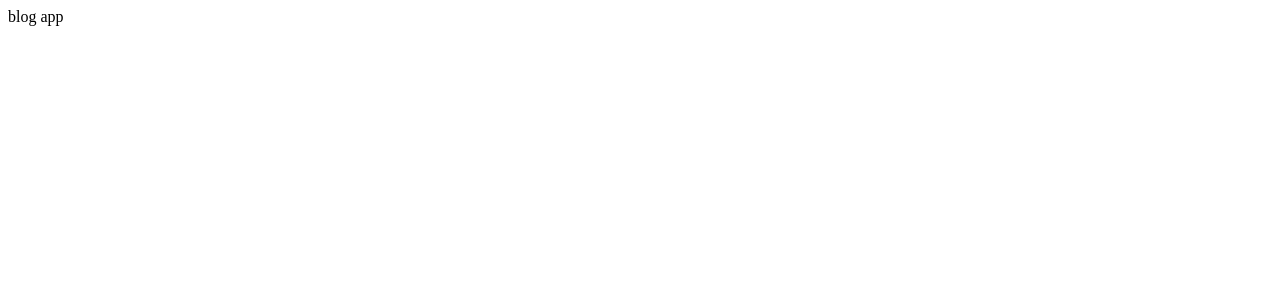
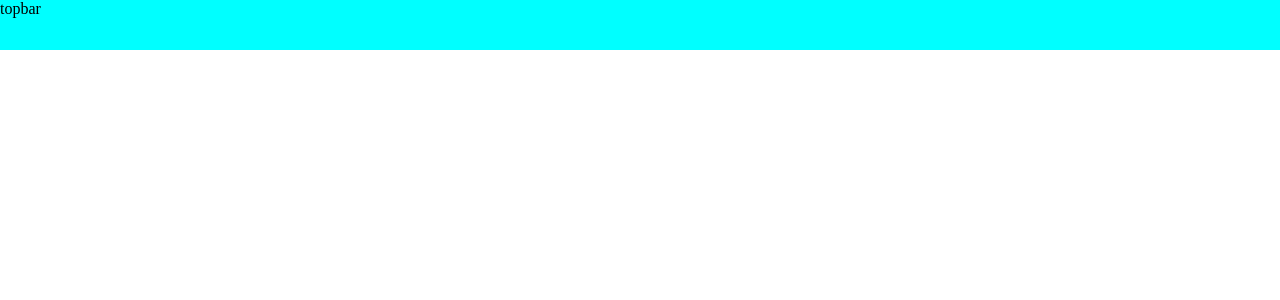
Before and after one commit to Herold1989/react-blog, a React (Create React App) app: page / in a window 1280 px wide. Shown: the top 300 px of the page. Built offline with nearby package versions, Linux system fonts and the light colour scheme.

Commit message:
create 'sticky' topbar that remains in place when scrolling

```diff
--- a/public/index.html
+++ b/public/index.html
@@ -11,6 +11,12 @@
     <link
     href="https://fonts.googleapis.com/css2?family=Josefin+Sans:wght@100;200;300;400;500;600;700&family=Lora:ital@0;1&family=Varela&family=Varela+Round&display=swap"
     rel="stylesheet" />
+    <style>
+      * {
+        margin: 0;
+
+      }
+    </style>
     <title>Blog React App</title>
   </head>
   <body>
--- a/src/App.js
+++ b/src/App.js
@@ -1,7 +1,9 @@
+import TopBar from "./topbar/TopBar";
+
 function App() {
   return (
     <div className="App">
-      blog app
+      <TopBar/>
     </div>
   );
 }
--- /dev/null
+++ b/src/topbar/TopBar.jsx
@@ -0,0 +1,8 @@
+import "./topbar.css"
+export default function TopBar() {
+  return (
+    <div className="top">
+        topbar
+    </div>
+  )
+}
--- /dev/null
+++ b/src/topbar/topbar.css
@@ -0,0 +1,7 @@
+.top{
+    width: 100%;
+    height: 50px;
+    background-color: aqua;
+    position: sticky;
+    top: 0;
+}
```
